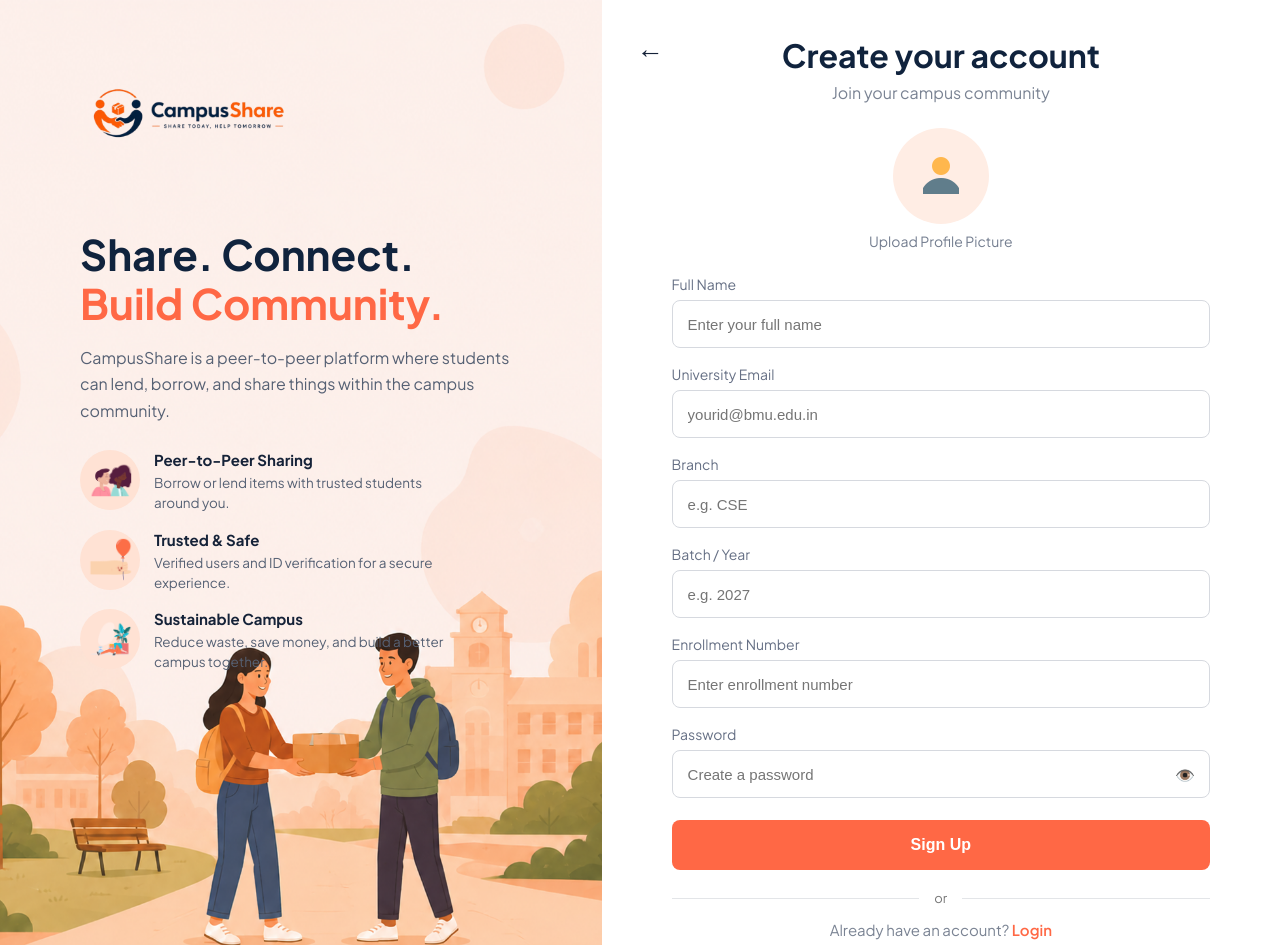
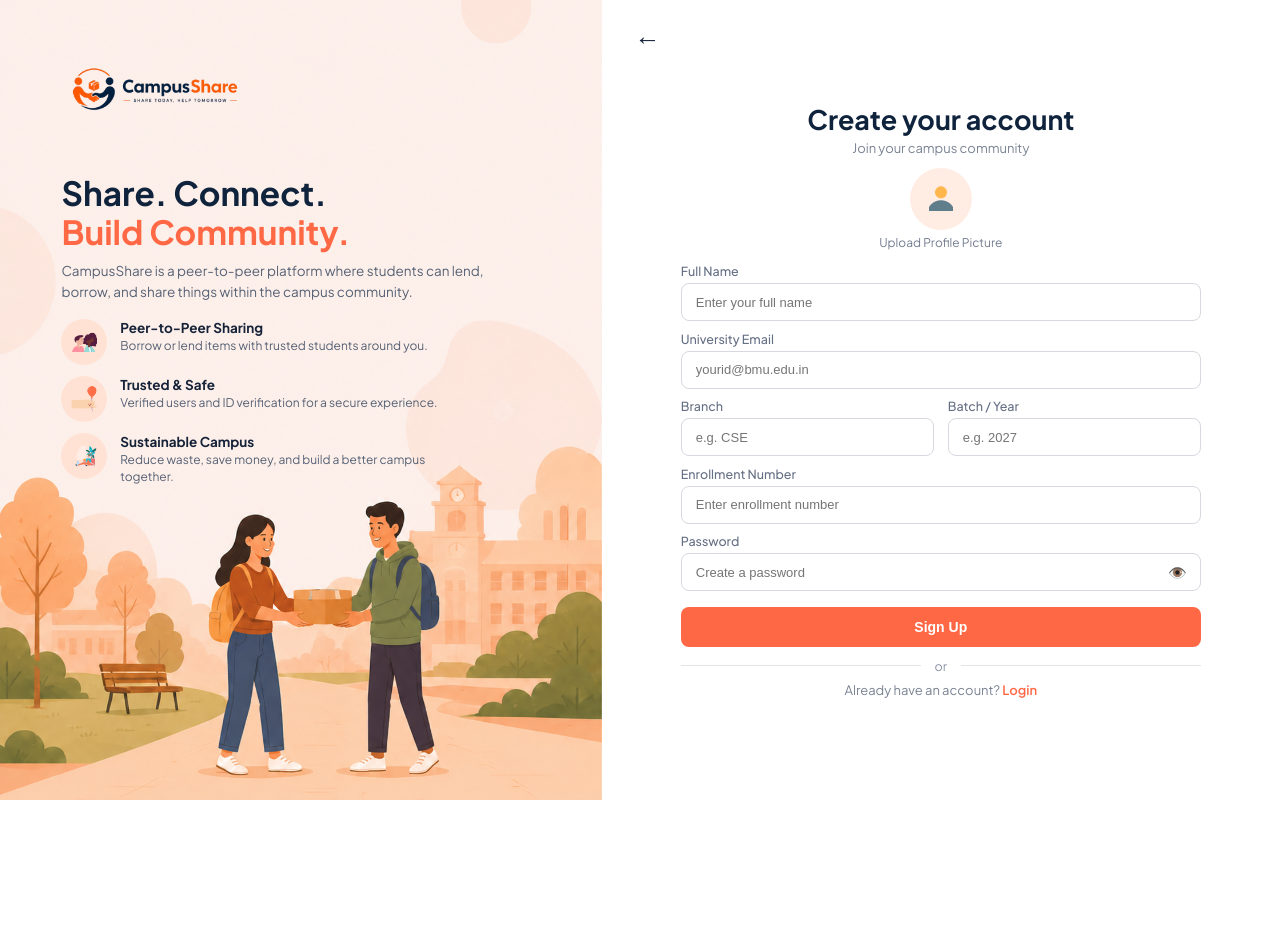
Before and after one commit to JHANKARBANSAL/CampusShare, a website: page public/pages/signup.html in a window 1280 px wide. Shown: the top 945 px of the page. After the commit the page ends 800 px from the top, so only its background shows below. Drawn offline with Linux system fonts and the light colour scheme.

Commit message:
fix(ui): optimize landing page layout to fit desktop viewports without scrolling
- Group Branch and Batch/Year fields into a 2-column grid row
- Implement fluid clamp() sizing for inputs, typography, avatar, and margins
- Adjust left column branding rhythm so bottom illustration sits cleanly inside 100vh
- Prevent vertical page scrolling on desktop while preserving overflow-y auto fallback
- Add interactive password visibility toggle handler
- Add conversation directory to .gitignore

```diff
--- a/package.json
+++ b/package.json
@@ -18,5 +18,8 @@
   },
   "devDependencies": {
     "nodemon": "^3.1.14"
+  },
+  "allowScripts": {
+    "fsevents@2.3.3": true
   }
 }
--- a/public/css/signup.css
+++ b/public/css/signup.css
@@ -10,227 +10,180 @@
   box-sizing: border-box;
 }
 
-body {
+html, body {
+  height: 100%;
+  margin: 0;
+  padding: 0;
   font-family: "Plus Jakarta Sans", system-ui, sans-serif;
   color: #152238;
 }
 
-
 /* =========================
-   FULL PAGE
+   FULL PAGE (VIEWPORT FIT)
 ========================= */
 
 .page {
   width: 100%;
+  height: 100vh;
   min-height: 100vh;
-
   display: flex;
+  overflow: hidden;
 }
 
-
 /* =========================
-   LEFT SIDE
+   LEFT SIDE (BRANDING)
 ========================= */
 
 .signup-left {
   width: 47%;
-  min-height: 100vh;
-
-
+  height: 100vh;
   background-image: url("../images/campus-background.png");
   background-size: cover;
   background-position: center bottom;
   background-repeat: no-repeat;
-  /* Bottom padding 0 so the illustration
-     can sit flush at the bottom edge */
-  padding: 45px 80px;
-
+  padding: clamp(26px, 3.8vh, 46px) clamp(34px, 4.8vw, 75px);
   position: relative;
   overflow: hidden;
-
-  /* Stack: logo -> content -> illustration */
   display: flex;
   flex-direction: column;
 }
 
-
 /* LOGO */
 
 .brand-logo img {
-  width: 215px;
+  width: clamp(180px, 14.5vw, 215px);
   max-width: 100%;
   height: auto;
-
   object-fit: contain;
-
   display: block;
 }
-
 
 /* INTRO */
 
 .left-content {
-  /* Small breathing gap under the logo,
-     not a big empty block */
-  margin-top: 42px;
-
-  max-width: 520px;
+  margin-top: clamp(14px, 2.4vh, 32px);
+  max-width: 500px;
 }
 
-
 .hero-title {
-  font-size: 42px;
+  font-size: clamp(28px, 2.6vw, 40px);
   line-height: 1.15;
-
   color: #10233d;
-
-  margin-bottom: 18px;
+  margin-bottom: clamp(8px, 1.4vh, 15px);
 }
-
 
 .hero-title span {
   display: block;
-
   color: #ff6845;
 }
 
-
 .hero-description {
   max-width: 440px;
-
-  font-size: 16px;
-  line-height: 1.65;
-
+  font-size: clamp(13.5px, 1vw, 15.5px);
+  line-height: 1.55;
   color: #566174;
-
-  margin-bottom: 26px;
+  margin-bottom: clamp(14px, 2vh, 22px);
 }
-
 
 /* FEATURES */
 
 .feature {
   display: flex;
   align-items: flex-start;
-
-  gap: 14px;
-
-  margin-bottom: 16px;
+  gap: clamp(12px, 1vw, 16px);
+  margin-bottom: clamp(8px, 1.4vh, 14px);
 }
 
-
 .feature-icon {
-  width: 60px;
-  height: 60px;
-
-  min-width: 44px;
-
+  width: clamp(46px, 5vh, 54px);
+  height: clamp(46px, 5vh, 54px);
+  min-width: clamp(46px, 5vh, 54px);
   border-radius: 50%;
-
   background: #ffe2d4;
-
   display: flex;
   align-items: center;
   justify-content: center;
-
-  font-size: 20px;
 }
 
-
-/* Illustration inside a feature bubble.
-   Slightly smaller than the 44px circle so
-   the peach ring still shows around it. */
-
 .feature-img {
-  width: 45px;
-  height: 45px;
-
+  width: clamp(28px, 3.2vh, 36px);
+  height: clamp(28px, 3.2vh, 36px);
   object-fit: contain;
 }
 
-
 .feature h3 {
-  font-size: 15px;
-
-  margin-bottom: 4px;
-
+  font-size: clamp(13.5px, 0.95vw, 15px);
+  margin-bottom: 2px;
   color: #152238;
 }
 
-
 .feature p {
-  max-width: 300px;
-
-  font-size: 13.5px;
-  line-height: 1.5;
-
+  max-width: 320px;
+  font-size: clamp(12px, 0.85vw, 13.2px);
+  line-height: 1.4;
   color: #566174;
 }
 
-
-/* BOTTOM ILLUSTRATION */
+/* BOTTOM CAMPUS DECORATION */
 
 .campus-decoration {
-  /* margin-top:auto pushes it to the bottom
-     instead of overlapping the features */
   margin-top: auto;
-
   display: flex;
   justify-content: center;
   align-items: flex-end;
-
-  padding-top: 20px;
-
   pointer-events: none;
 }
-
 
 .campus-image {
   width: 100%;
   max-width: 400px;
   height: auto;
-
   object-fit: contain;
   display: block;
 }
 
-
 /* =========================
-   RIGHT SIDE
+   RIGHT SIDE (SIGNUP FORM)
 ========================= */
 
 .signup-right {
   width: 53%;
-
-  min-height: 100vh;
-
+  height: 100vh;
   display: flex;
   justify-content: center;
   align-items: center;
-
   background: #ffffff;
-
   position: relative;
-
-  padding: 35px 70px;
+  padding: clamp(18px, 2.6vh, 32px) clamp(28px, 4.5vw, 64px);
+  overflow-y: auto;
 }
 
+/* Subtle scrollbar for graceful fallback on very small screens */
+.signup-right::-webkit-scrollbar {
+  width: 6px;
+}
+
+.signup-right::-webkit-scrollbar-thumb {
+  background: rgba(0, 0, 0, 0.12);
+  border-radius: 4px;
+}
 
 /* BACK BUTTON */
 
 .back-arrow {
   position: absolute;
-
-  top: 30px;
-  left: 35px;
-
+  top: clamp(16px, 2.2vh, 26px);
+  left: clamp(22px, 2.6vw, 36px);
   text-decoration: none;
-
   color: #152238;
-
-  font-size: 27px;
+  font-size: clamp(24px, 2vw, 28px);
+  transition: transform 0.2s;
+  z-index: 10;
 }
 
+.back-arrow:hover {
+  transform: translateX(-3px);
+}
 
 /* =========================
    SIGNUP CARD
@@ -238,42 +191,29 @@ body {
 
 .signup-card {
   width: 100%;
-  max-width: 560px;
-
+  max-width: 520px;
   background: transparent;
-
   box-shadow: none;
-
   border-radius: 0;
-
   padding: 0;
+  margin: auto 0;
 }
-
 
 /* TITLE */
 
 .signup-title {
   text-align: center;
-
-  font-size: 32px;
-
-  margin-bottom: 7px;
-
+  font-size: clamp(26px, 2.1vw, 31px);
+  margin-bottom: 4px;
   color: #10233d;
 }
 
-
 .signup-subtitle {
   text-align: center;
-
   color: #7a8393;
-
-  font-size: 16px;
-
-  margin-bottom: 25px;
+  font-size: clamp(13px, 1vw, 15px);
+  margin-bottom: clamp(10px, 1.5vh, 16px);
 }
-
-
 
 /* =========================
    PROFILE PICTURE
@@ -283,30 +223,27 @@ body {
   display: flex;
   flex-direction: column;
   align-items: center;
-
-  margin-bottom: 25px;
-
+  margin-bottom: clamp(10px, 1.6vh, 16px);
   cursor: pointer;
 }
 
-
 .avatar-circle {
-  width: 96px;
-  height: 96px;
-
+  width: clamp(62px, 7.2vh, 76px);
+  height: clamp(62px, 7.2vh, 76px);
   border-radius: 50%;
-
   background: #ffede4;
-
   display: flex;
   justify-content: center;
   align-items: center;
-
   position: relative;
-
-  margin-bottom: 8px;
+  margin-bottom: 5px;
+  transition: transform 0.2s, box-shadow 0.2s;
 }
 
+.avatar-circle:hover {
+  transform: scale(1.05);
+  box-shadow: 0 4px 14px rgba(255, 104, 69, 0.16);
+}
 
 .camera-icon {
   display: flex;
@@ -314,79 +251,59 @@ body {
   justify-content: center;
 }
 
-
 .default-profile-image {
-  width: 48px;
-  height: 48px;
-
+  width: clamp(32px, 3.6vh, 38px);
+  height: clamp(32px, 3.6vh, 38px);
   object-fit: contain;
 }
 
-
 .avatar-label {
   color: #737d8f;
-
-  font-size: 14px;
+  font-size: clamp(12px, 0.88vw, 13.2px);
 }
-
-
-/* Existing dots hidden because
-   profile icon is being used now */
 
 .avatar-dots {
   display: none;
 }
 
-
-
 /* =========================
-   FORM
+   FORM GRID & GROUPS
 ========================= */
 
-.form-group {
-  margin-bottom: 17px;
+.form-row {
+  display: grid;
+  grid-template-columns: 1fr 1fr;
+  gap: 14px;
 }
 
+.form-group {
+  margin-bottom: clamp(7px, 1.2vh, 12px);
+}
 
 .form-group label {
   display: block;
-
   color: #667085;
-
-  font-size: 14px;
-
-  margin-bottom: 7px;
+  font-size: clamp(12.5px, 0.88vw, 13.5px);
+  font-weight: 500;
+  margin-bottom: 4px;
 }
-
 
 .form-group input {
   width: 100%;
-
-  height: 48px;
-
+  height: clamp(38px, 4.3vh, 44px);
   border: 1px solid #d6d9df;
-
   border-radius: 8px;
-
-  padding: 0 15px;
-
-  font-size: 15px;
-
+  padding: 0 14px;
+  font-size: clamp(13px, 0.9vw, 14.5px);
   outline: none;
-
   background: #ffffff;
-
   transition: 0.2s;
 }
 
-
 .form-group input:focus {
   border-color: #ff6845;
-
-  box-shadow: 0 0 0 3px rgba(255, 104, 69, 0.08);
+  box-shadow: 0 0 0 3px rgba(255, 104, 69, 0.1);
 }
-
-
 
 /* =========================
    PASSWORD
@@ -396,26 +313,19 @@ body {
   position: relative;
 }
 
-
 .password-wrapper input {
-  padding-right: 48px;
+  padding-right: 44px;
 }
-
 
 .toggle-password {
   position: absolute;
-
-  right: 15px;
+  right: 14px;
   top: 50%;
-
   transform: translateY(-50%);
-
   cursor: pointer;
-
-  font-size: 16px;
+  font-size: 15px;
+  user-select: none;
 }
-
-
 
 /* =========================
    SIGNUP BUTTON
@@ -423,34 +333,21 @@ body {
 
 .signup-btn {
   width: 100%;
-
-  height: 50px;
-
+  height: clamp(40px, 4.5vh, 46px);
   border: none;
-
   border-radius: 8px;
-
   background: #ff6845;
-
   color: white;
-
-  font-size: 16px;
-
+  font-size: clamp(14px, 1vw, 15.5px);
   font-weight: 600;
-
   cursor: pointer;
-
-  margin-top: 5px;
-
+  margin-top: clamp(3px, 0.7vh, 7px);
   transition: 0.2s;
 }
-
 
 .signup-btn:hover {
   background: #f45d3b;
 }
-
-
 
 /* =========================
    BACKEND MESSAGE
@@ -458,13 +355,9 @@ body {
 
 #message {
   text-align: center;
-
-  margin-top: 12px;
-
-  font-size: 14px;
+  margin-top: 6px;
+  font-size: 13px;
 }
-
-
 
 /* =========================
    OR DIVIDER
@@ -473,29 +366,20 @@ body {
 .login-divider {
   display: flex;
   align-items: center;
-
-  gap: 15px;
-
-  margin: 20px 0 14px;
+  gap: 14px;
+  margin: clamp(9px, 1.4vh, 15px) 0 clamp(7px, 1vh, 11px);
 }
-
 
 .login-divider span {
   flex: 1;
-
   height: 1px;
-
   background: #e3e5e8;
 }
 
-
 .login-divider p {
-  color: #777;
-
-  font-size: 13px;
+  color: #8a94a6;
+  font-size: 12.5px;
 }
-
-
 
 /* =========================
    LOGIN TEXT
@@ -503,48 +387,49 @@ body {
 
 .login-text {
   text-align: center;
-
   color: #7a8393;
-
-  font-size: 15px;
+  font-size: clamp(13px, 0.9vw, 14px);
 }
-
 
 .login-text a {
   text-decoration: none;
-
   color: #ff6845;
-
   font-weight: 600;
 }
 
-
-
 /* =========================
-   RESPONSIVE
+   RESPONSIVE DESIGN
 ========================= */
 
 @media (max-width: 900px) {
-
   .page {
+    height: auto;
+    min-height: 100vh;
     display: block;
+    overflow: visible;
   }
-
 
   .signup-left {
     display: none;
   }
 
-
   .signup-right {
     width: 100%;
-
-    padding: 50px 25px;
+    height: auto;
+    min-height: 100vh;
+    padding: 40px 24px;
+    overflow-y: visible;
   }
-
 
   .signup-card {
     max-width: 520px;
+    margin: 0 auto;
   }
+}
 
+@media (max-width: 480px) {
+  .form-row {
+    grid-template-columns: 1fr;
+    gap: 0;
+  }
 }
--- a/public/js/signup.js
+++ b/public/js/signup.js
@@ -62,3 +62,14 @@ signupForm.addEventListener("submit", async (event) => {
     }
 
 });
+
+// Password visibility toggle
+const togglePassword = document.querySelector(".toggle-password");
+const passwordInput = document.getElementById("password");
+if (togglePassword && passwordInput) {
+    togglePassword.addEventListener("click", () => {
+        const isPassword = passwordInput.type === "password";
+        passwordInput.type = isPassword ? "text" : "password";
+        togglePassword.textContent = isPassword ? "🙈" : "👁️";
+    });
+}
--- a/public/pages/signup.html
+++ b/public/pages/signup.html
@@ -263,7 +263,9 @@
           </div>
 
 
-          <!-- Branch -->
+          <!-- Branch & Batch (2-column row) -->
+
+          <div class="form-row">
 
             <div class="form-group">
 
@@ -281,9 +283,6 @@
 
             </div>
 
-
-          <!-- Batch -->
-
             <div class="form-group">
 
               <label for="batch">
@@ -297,6 +296,8 @@
                 placeholder="e.g. 2027"
                 required
               >
+
+            </div>
 
           </div>
 
```
Also changed, not shown: 2 other files. Lines whose indentation alone changed are shown as unchanged.
